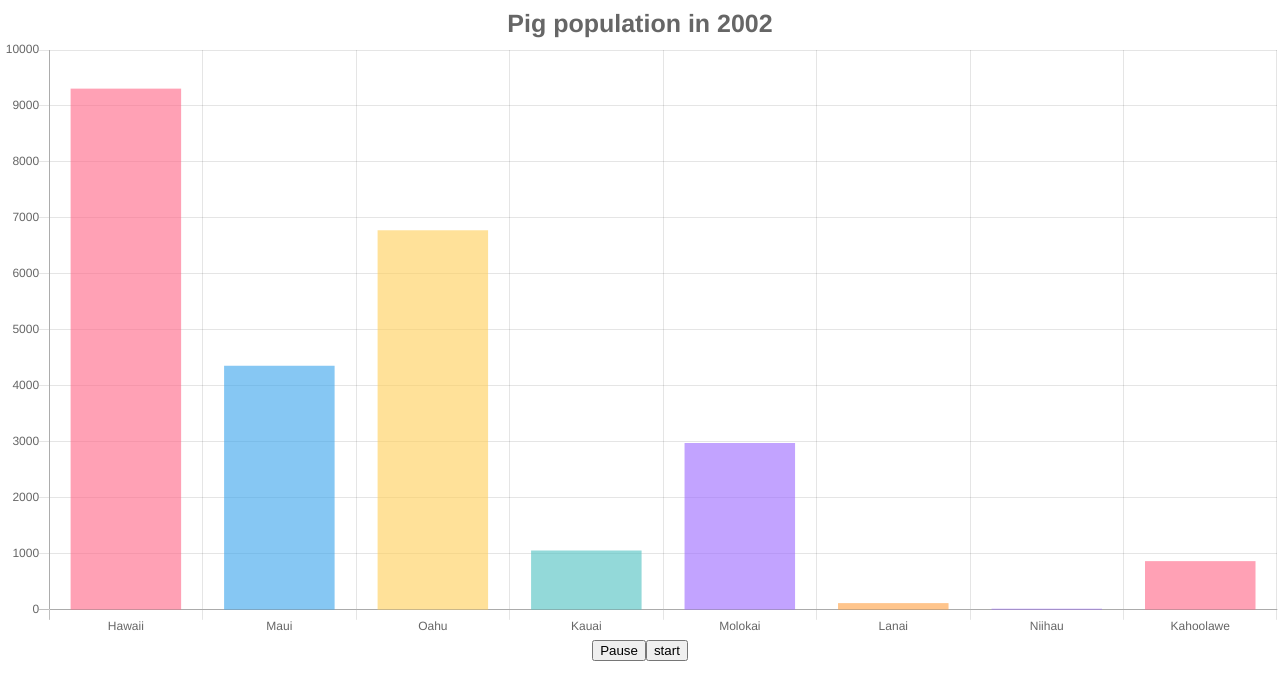
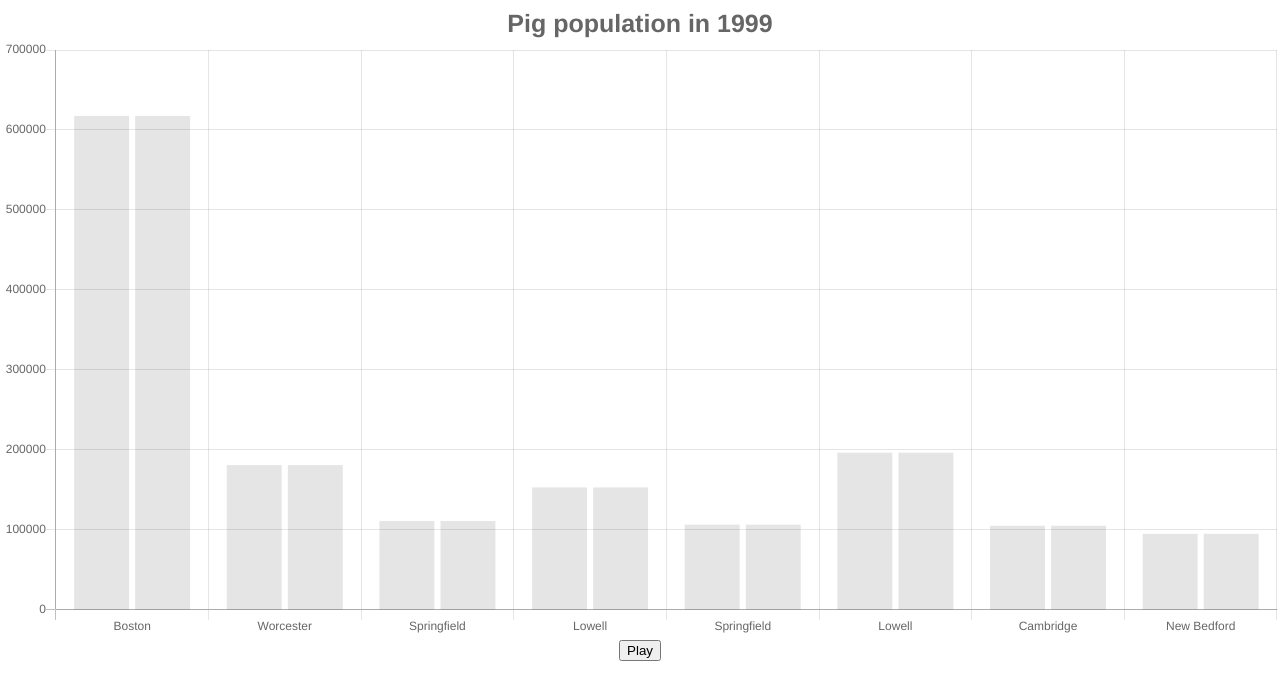
Before and after one commit to Vitaminvp/ui-master, a React (Create React App) app: page / in a window 1280 px wide. Shown: the top 700 px of the page. Built offline with nearby package versions, Linux system fonts and the light colour scheme.

Commit message:
Add constants, helpers.

```diff
--- a/src/App.js
+++ b/src/App.js
@@ -2,24 +2,12 @@ import React, { Component } from "react";
 import pigData from "./wild-pig-data.json";
 import { Chart } from "./Chart";
 import "./App.css";
+import { randomHsl } from "./helpers";
+import { duration } from "./constants";
 
 class App extends Component {
   constructor() {
     super();
-    this.state = {
-      islands: ['Boston', 'Worcester', 'Springfield', 'Lowell', 'Springfield', 'Lowell', 'Cambridge', 'New Bedford'],
-      pigPopulations: [
-        617594,
-        181045,
-        111045,
-        153060,
-        106519,
-        196519,
-        105162,
-        95072
-      ],
-      year: "1999"
-    };
 
     this.count = 0;
     this.data = pigData["PIG POPULATIONS"].reduce((acc, curr) => {
@@ -32,67 +20,95 @@ class App extends Component {
       return acc;
     }, {});
     this.years = Object.keys(this.data).length;
+    this.state = {
+      islands: [
+        "Boston",
+        "Worcester",
+        "Springfield",
+        "Lowell",
+        "Springfield",
+        "Lowell",
+        "Cambridge",
+        "New Bedford"
+      ],
+      pigPopulations: [
+        617594,
+        181045,
+        111045,
+        153060,
+        106519,
+        196519,
+        105162,
+        95072
+      ],
+      year: "1999",
+      backgroundColor: [...(new Array(6)).map(item => randomHsl())],
+      paused: true
+    };
   }
 
   componentDidMount() {
+    if (!this.state.paused) {
       this.timer = setInterval(() => {
         this.getChartData();
-    }, 2000);
+      }, duration);
+    }
   }
 
-  componentWillMount() {
-    // this.timer = setInterval(() => {
-    //   this.getChartData();
-    // }, 5000);
-    //this.getChartData();
-  }
-  randomHsl(){
-    return `hsla(${Math.random() * 360}, 100%, 50%, 1)`;
-  }
+  componentWillMount() {}
 
   getChartData() {
     const year = Object.keys(this.data)[this.count];
     const yearData = this.data[year];
     const islands = yearData.map(item => item.island);
     const pigPopulations = yearData.map(item => item.pigPopulation);
-    // console.log("yearData", yearData);
-    // console.log("islands", islands);
-    console.log("pigPopulations", pigPopulations);
-    // console.log("this.count", this.count);
-    // console.log("...new Array(islands.length).map(this.randomHsl)", (new Array(islands.length)).map((item) => this.randomHsl()));
     this.count = this.count < this.years - 1 ? this.count + 1 : 0;
-    this.setState({
+    this.setState(
+      {
         islands,
         pigPopulations,
-          year
-      }, () =>{
+        year,
+        backgroundColor: [...islands.map(item => randomHsl())]
+      },
+      () => {
         console.log("this.state", this.state);
-
       }
     );
   }
   toggleStart = () => {
+    const { paused } = this.state;
+    if (paused) {
+      this.timer = setInterval(() => {
+        this.getChartData();
+      }, duration);
+    } else {
       clearInterval(this.timer);
+    }
+    this.setState({
+      paused: !paused
+    });
   };
-  //
+
   render() {
-    const { islands, pigPopulations, year } = this.state;
-    const  chartData =  {
+    const {
+      islands,
+      pigPopulations,
+      year,
+      backgroundColor,
+      paused
+    } = this.state;
+    const chartData = {
       labels: islands,
       datasets: [
         {
           label: year,
           data: pigPopulations,
-            backgroundColor: [
-                'rgba(255, 99, 132, 0.6)',
-                'rgba(54, 162, 235, 0.6)',
-                'rgba(255, 206, 86, 0.6)',
-                'rgba(75, 192, 192, 0.6)',
-                'rgba(153, 102, 255, 0.6)',
-                'rgba(255, 159, 64, 0.6)',
-                'rgba(153, 102, 255, 0.6)',
-                'rgba(255, 99, 132, 0.6)'
-                ]
+          backgroundColor
+        },
+        {
+          label: year,
+          data: pigPopulations,
+          backgroundColor
         }
       ]
     };
@@ -100,14 +116,8 @@ class App extends Component {
 
     return (
       <div className="App">
-        <Chart
-          chartData={ chartData }
-
-          location={year}
-          legendPosition="bottom"
-        />
-        <button onClick={this.toggleStart}>Pause</button>
-        <button onClick={()=> this.componentDidMount()}>start</button>
+        <Chart chartData={chartData} location={year} legendPosition="bottom" />
+        <button onClick={this.toggleStart}>{paused ? "Play" : "Pause"}</button>
       </div>
     );
   }
--- a/src/Chart/Chart.js
+++ b/src/Chart/Chart.js
@@ -30,7 +30,7 @@ class Chart extends Component {
           options={{
             title: {
               display: displayTitle,
-              text: "Pig population in " + this.props.location,
+              text: "Pig population in " + location,
               fontSize: 25
             },
             legend: {
--- /dev/null
+++ b/src/constants.js
@@ -0,0 +1 @@
+export const duration = 2000;
--- /dev/null
+++ b/src/helpers.js
@@ -0,0 +1 @@
+export const randomHsl =  () => `hsla(${Math.random() * 360}, 100%, 50%, 1)`;
```
Lines whose indentation alone changed are shown as unchanged.
